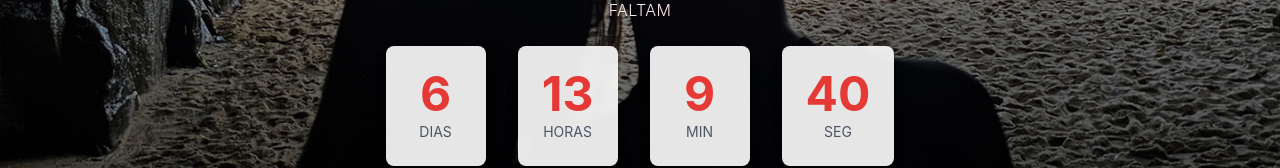
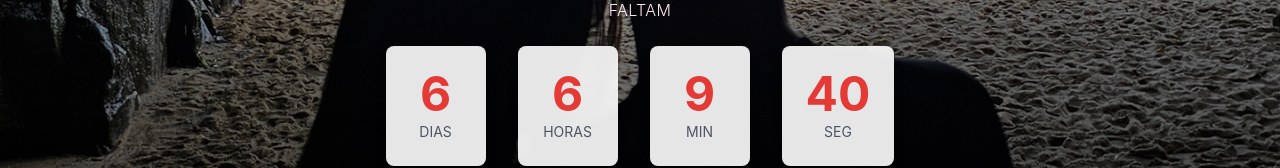
Before and after one commit to thiagoteberga/nina-thiago-wedding, a Next.js app: page / in a window 1280 px wide. Shown: the part 461-629 px from the top of the page. Built offline with nearby package versions, Linux system fonts and the light colour scheme.

Commit message:
fix: ajusta horário do casamento para 11h da manhã

```diff
--- a/components/Hero.tsx
+++ b/components/Hero.tsx
@@ -6,7 +6,7 @@ import Countdown from './Countdown'
 
 export default function Hero() {
   const [isVisible, setIsVisible] = useState(false)
-  const weddingDate = new Date('2026-03-07T18:00:00')
+  const weddingDate = new Date('2026-03-07T11:00:00')
 
   useEffect(() => {
     setIsVisible(true)
```
